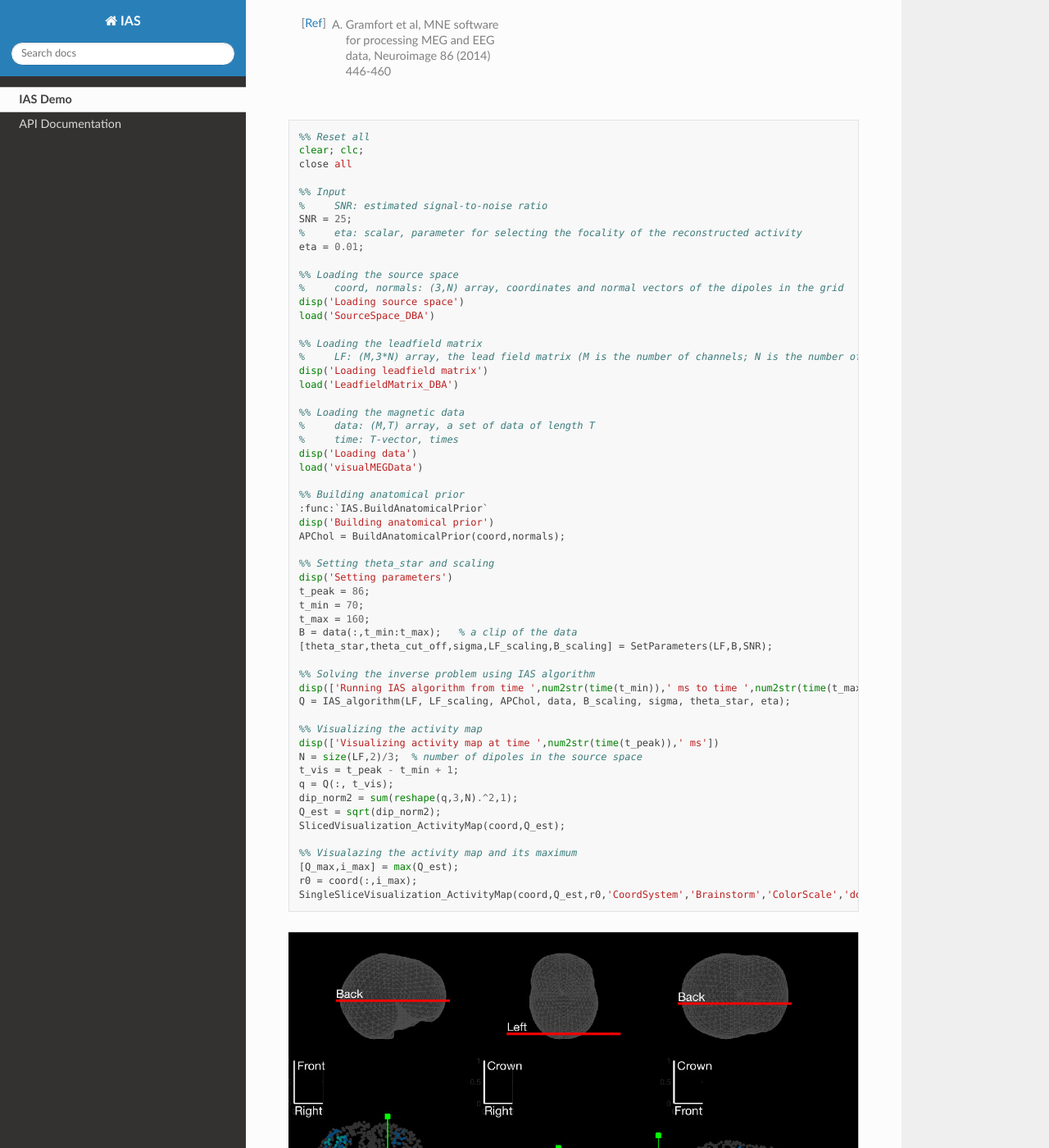
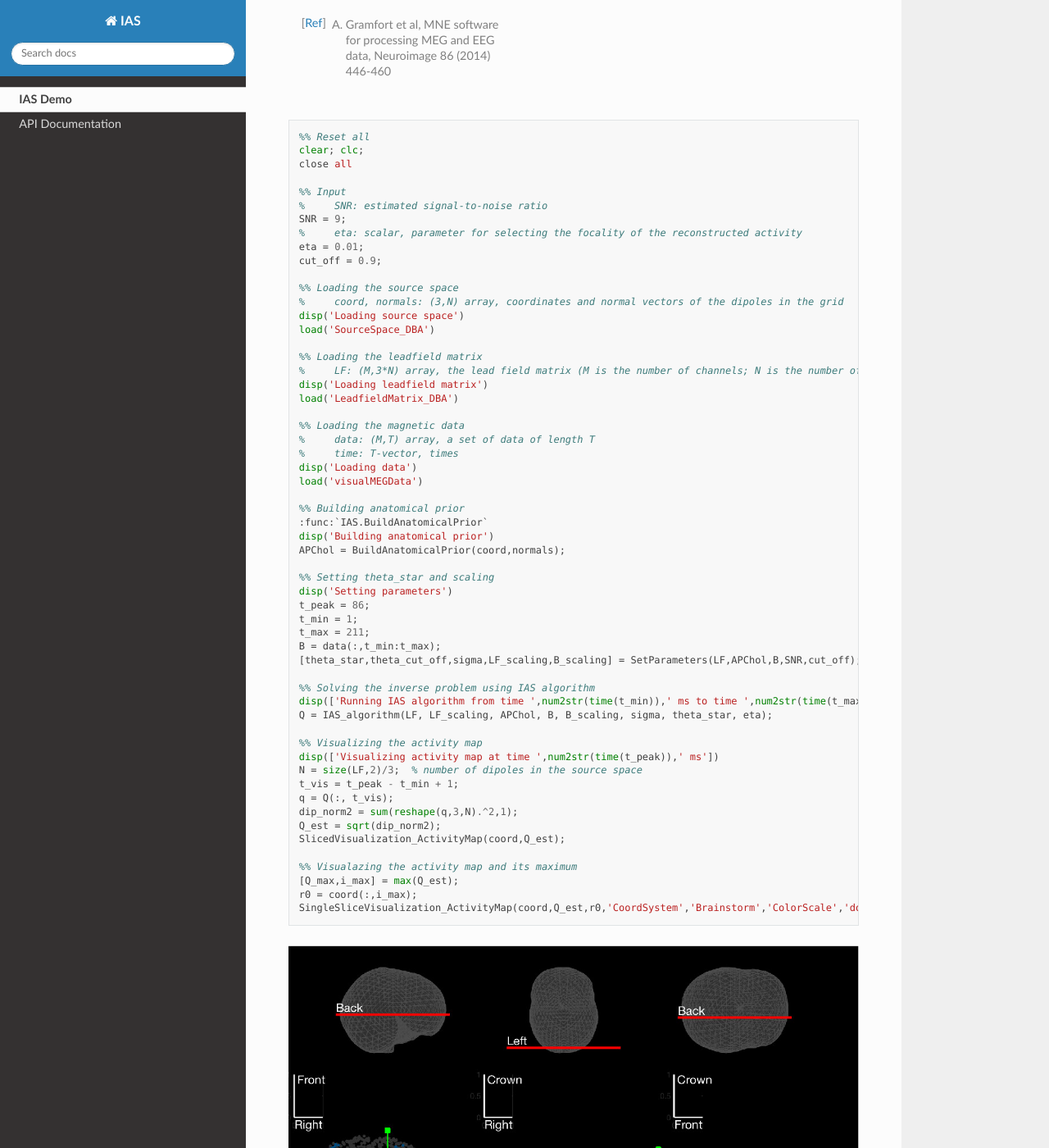
Before and after one commit to IAS-code/IAS-MEEG, a Sphinx documentation site: the page built from doc/example.rst, in a window 1280 px wide and 1400 px high, scrolled down 602 px. Shown: the whole window at 82% size. Built offline with Sphinx 7.4.7 and the Read the Docs theme 2.0.0, drawn with Linux system fonts in a browser that asks for light colours.

Commit message:
update doc

```diff
--- a/doc/example.rst
+++ b/doc/example.rst
@@ -26,7 +26,7 @@ after discretization comprises 19054 vertices.
 
 .. |here| raw:: html
 
-   <a href="https://www.dropbox.com/s/fe00ojza0osq3s9/IAS_data.tar.gz?dl=1" target="_blank">here</a>
+   <a href="https://www.dropbox.com/s/6ho0w35y591lm24/IAS_data.tar.gz?dl=1" target="_blank">here</a>
 
 .. [Ref] A. Gramfort et al, MNE software for processing MEG and EEG data, Neuroimage 86 (2014) 446-460
 
@@ -38,9 +38,10 @@ after discretization comprises 19054 vertices.
 
     %% Input
     %     SNR: estimated signal-to-noise ratio
-    SNR = 25;
+    SNR = 9;
     %     eta: scalar, parameter for selecting the focality of the reconstructed activity
     eta = 0.01;
+    cut_off = 0.9;
 
     %% Loading the source space
     %     coord, normals: (3,N) array, coordinates and normal vectors of the dipoles in the grid
@@ -66,14 +67,14 @@ after discretization comprises 19054 vertices.
     %% Setting theta_star and scaling
     disp('Setting parameters')
     t_peak = 86;
-    t_min = 70;
-    t_max = 160;
-    B = data(:,t_min:t_max);   % a clip of the data
-    [theta_star,theta_cut_off,sigma,LF_scaling,B_scaling] = SetParameters(LF,B,SNR);
+    t_min = 1;
+    t_max = 211;
+    B = data(:,t_min:t_max);
+    [theta_star,theta_cut_off,sigma,LF_scaling,B_scaling] = SetParameters(LF,APChol,B,SNR,cut_off);
 
     %% Solving the inverse problem using IAS algorithm
     disp(['Running IAS algorithm from time ',num2str(time(t_min)),' ms to time ',num2str(time(t_max)),' ms'])
-    Q = IAS_algorithm(LF, LF_scaling, APChol, data, B_scaling, sigma, theta_star, eta);
+    Q = IAS_algorithm(LF, LF_scaling, APChol, B, B_scaling, sigma, theta_star, eta);
 
     %% Visualizing the activity map
     disp(['Visualizing activity map at time ',num2str(time(t_peak)),' ms'])
```
Also changed, not shown: 1 other file.
